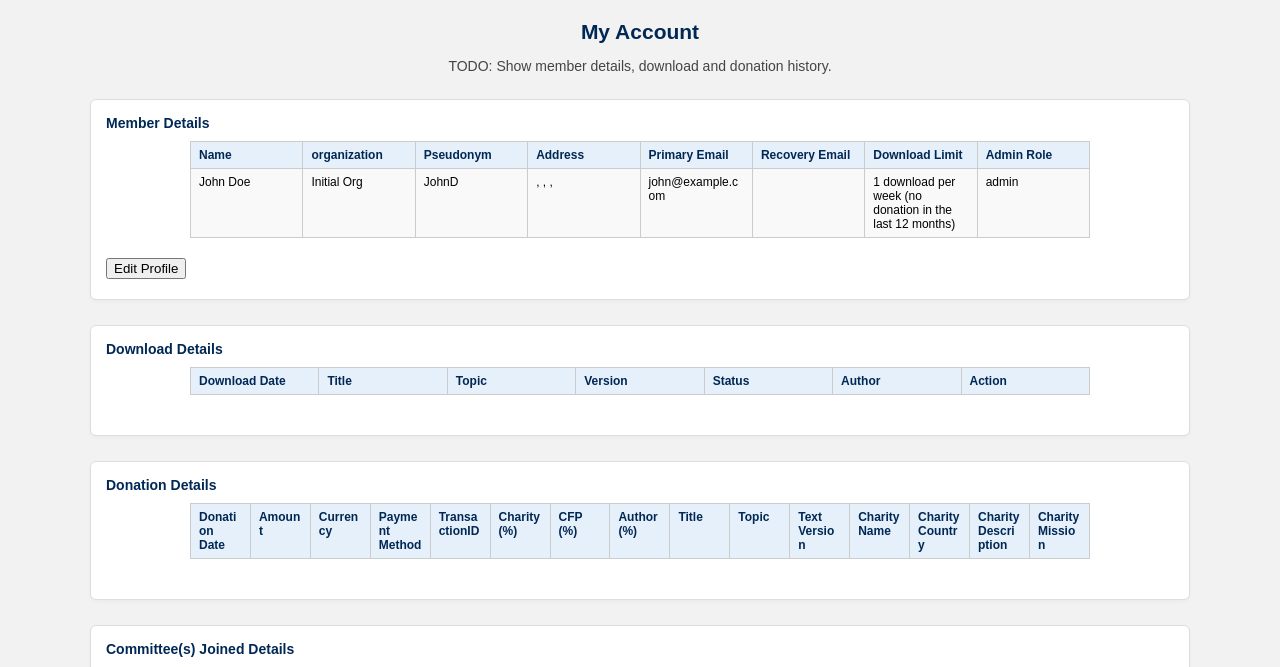
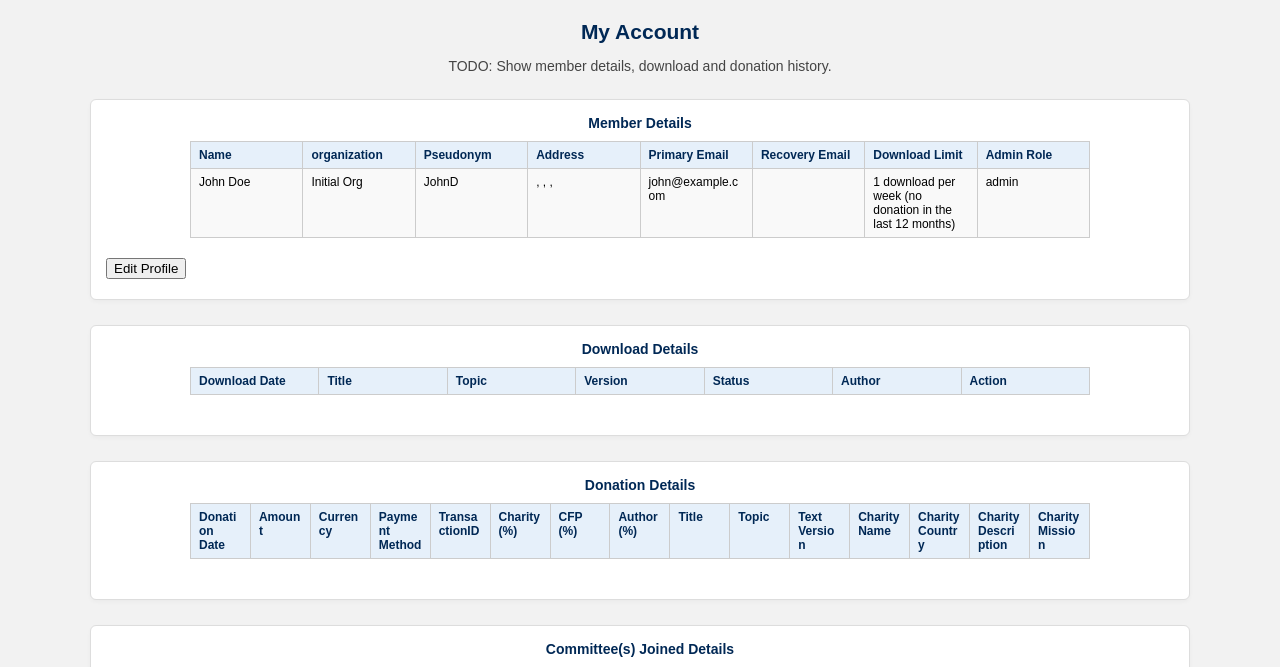
Before and after one commit to marckangelo/cfp_project, a PHP site: page /my_account.php in a window 1280 px wide. Shown: the part 70-737 px from the top of the page. Run offline with PHP 8.4, Linux system fonts and the light colour scheme; a user stored in the database is signed in; data comes from the database, SQL or seed files in the repository; lists and menus that the app fills with data are empty.

Commit message:
Fixed My account page styling.

```diff
--- a/my_account.php
+++ b/my_account.php
@@ -61,7 +61,7 @@ if (isset($_SESSION['member_id'])) {
     // Table header
     echo '
     <div class="account-section">
-        <h4>Member Details</h4>
+        <h4 class="centered-title">Member Details</h4>
 
         <table border="1">
             <tr>
@@ -192,7 +192,7 @@ if (isset($_SESSION['member_id'])) {
     // Table header
     echo '
     <div class="account-section">
-        <h4>Download Details</h4>
+        <h4 class="centered-title">Download Details</h4>
 
         <table border="1">
             <tr>
@@ -259,7 +259,7 @@ if (isset($_SESSION['member_id'])) {
     // Table header
     echo '
     <div class="account-section">
-        <h4>Donation Details</h4>
+        <h4 class="centered-title">Donation Details</h4>
 
         <table border="1">
             <tr>
@@ -332,7 +332,7 @@ if (isset($_SESSION['member_id'])) {
     // Table header
     echo '
     <div class="account-section">
-        <h4>Committee(s) Joined Details</h4>
+        <h4 class="centered-title">Committee(s) Joined Details</h4>
 
         <table border="1">
             <tr>
```
